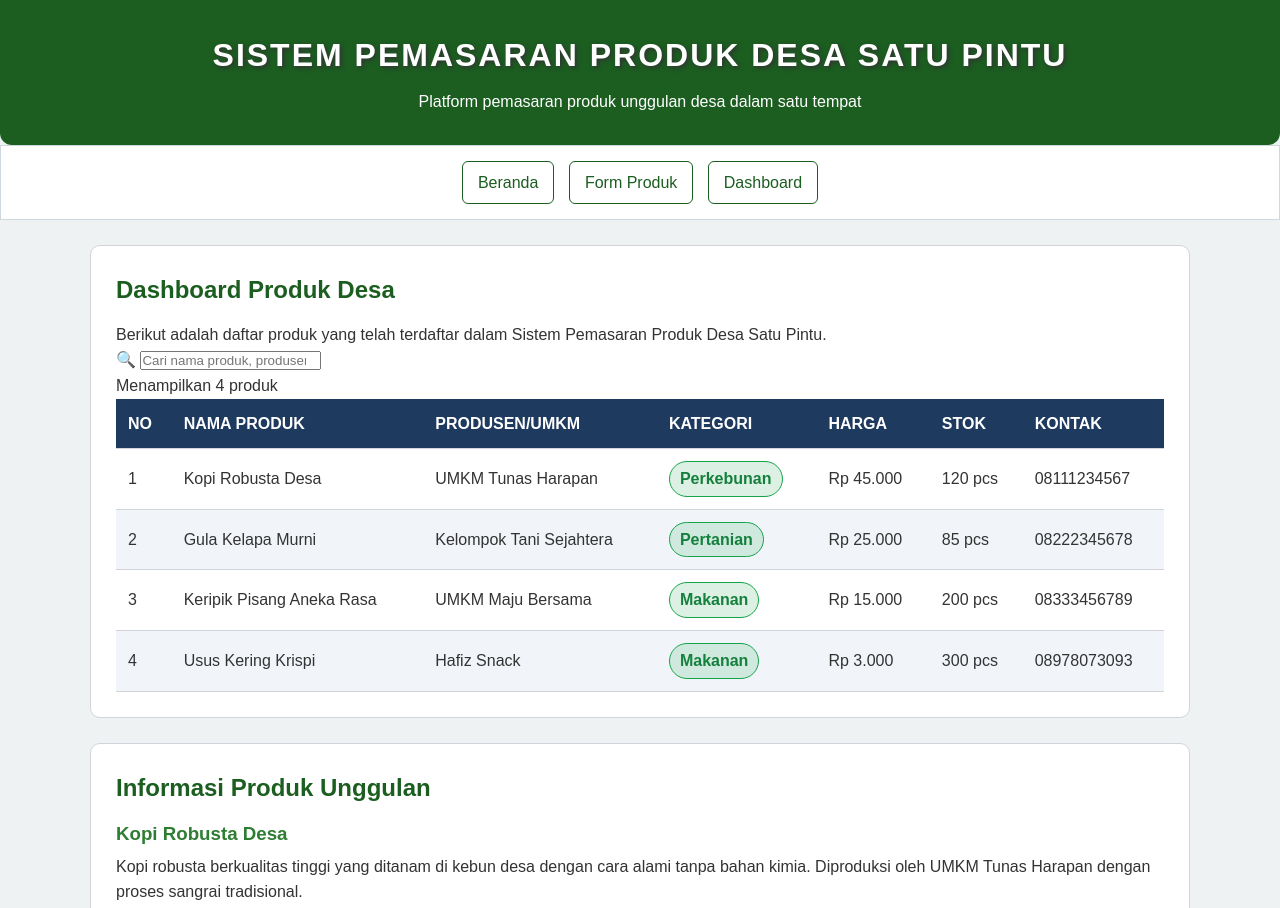
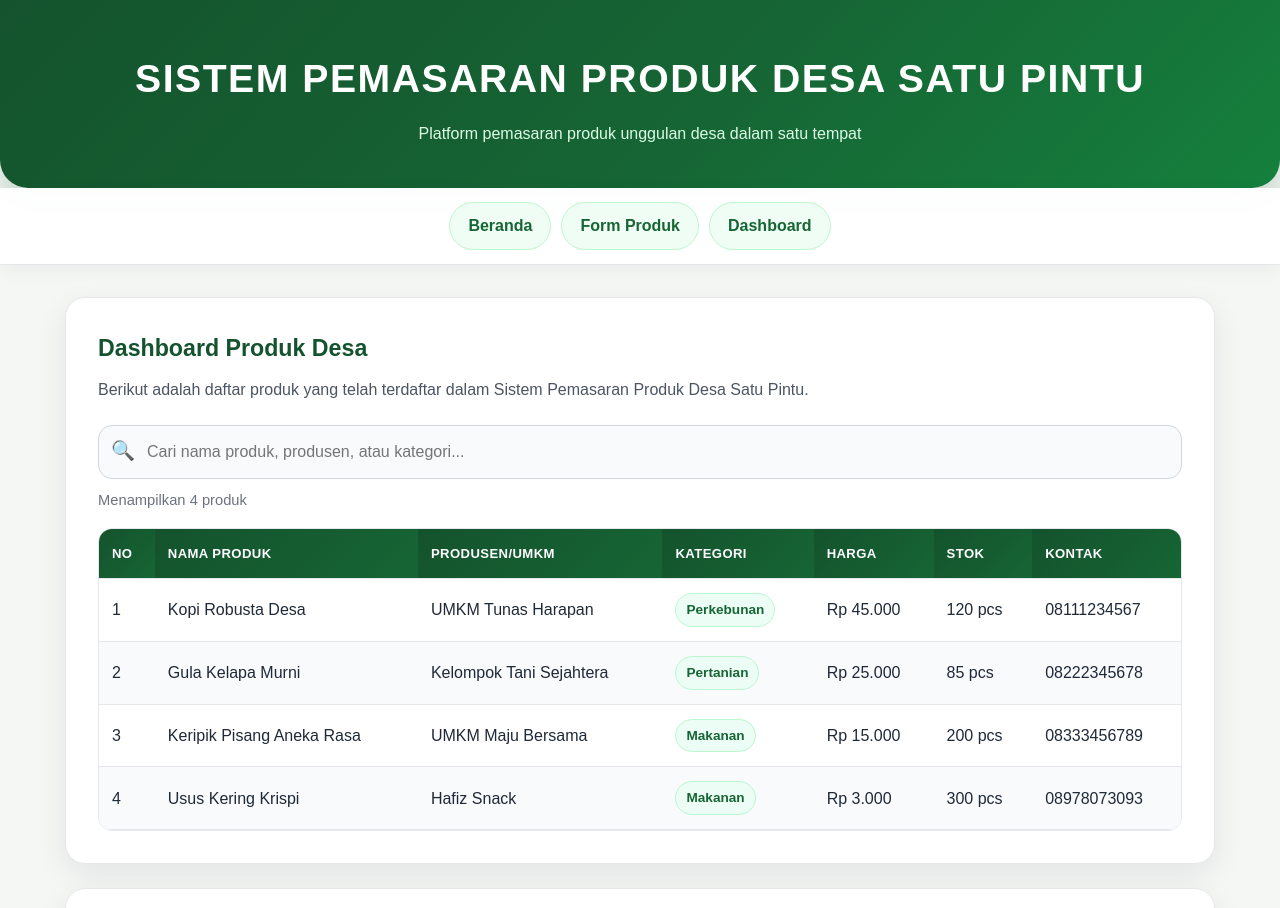
Before and after one commit to lutfimohammadhafiz-maker/Kelompok6PemWeb, a plain HTML site: page dashboard.html in a window 1280 px wide. Shown: the top 908 px of the page. Drawn offline with Linux system fonts and the light colour scheme.

Commit message:
memperbaiki kesalah nama file

```diff
--- a/style_updated.css
+++ b/style_updated.css
@@ -1,5 +1,5 @@
 /* =========================
-   CSS DASAR
+   CSS MODERN - SISTEM PEMASARAN PRODUK DESA
    ========================= */
 
 * {
@@ -8,148 +8,187 @@
     padding: 0;
 }
 
+:root {
+    --primary: #166534;
+    --primary-dark: #14532d;
+    --primary-light: #22c55e;
+    --accent: #f59e0b;
+    --bg: #f5f7f5;
+    --surface: #ffffff;
+    --text: #1f2937;
+    --muted: #6b7280;
+    --border: #e5e7eb;
+    --shadow: 0 10px 30px rgba(15, 23, 42, 0.08);
+}
+
+html {
+    scroll-behavior: smooth;
+}
+
 body {
-    background-color: #eef2f3;
-    color: #333333;
+    min-height: 100vh;
+    background: linear-gradient(180deg, #f0fdf4 0%, var(--bg) 260px);
+    color: var(--text);
     font-family: Arial, Helvetica, sans-serif;
     line-height: 1.6;
 }
 
-h1,
-h2,
-h3,
-p,
-a {
+h1, h2, h3, p, a, label, input, select, textarea, button, th, td {
     font-family: Arial, Helvetica, sans-serif;
 }
-
 
 /* =========================
    HEADER
    ========================= */
 
 header {
-    background-color: #1b5e20;
+    background: linear-gradient(135deg, #14532d 0%, #166534 55%, #15803d 100%);
     color: white;
     text-align: center;
-    padding: 30px 20px;
-    border-radius: 0 0 12px 12px;
+    padding: 48px 20px 42px;
+    border-radius: 0 0 28px 28px;
+    box-shadow: 0 12px 30px rgba(20, 83, 45, 0.22);
 }
 
 header h1 {
+    font-size: clamp(1.6rem, 4vw, 2.45rem);
     text-transform: uppercase;
-    letter-spacing: 2px;
-    text-shadow: 2px 2px 4px #333333;
-    margin-bottom: 8px;
+    letter-spacing: 1.5px;
+    margin-bottom: 10px;
 }
 
 header p {
-    font-size: 16px;
+    max-width: 760px;
+    margin: 0 auto;
+    color: #dcfce7;
+    font-size: 1rem;
 }
-
 
 /* =========================
    NAVIGASI
    ========================= */
 
 nav {
-    background-color: white;
-    text-align: center;
-    padding: 15px;
-    border: 1px solid #cfd8dc;
-    margin-bottom: 20px;
+    position: sticky;
+    top: 0;
+    z-index: 20;
+    display: flex;
+    justify-content: center;
+    gap: 10px;
+    flex-wrap: wrap;
+    background: rgba(255, 255, 255, 0.94);
+    backdrop-filter: blur(10px);
+    padding: 14px 18px;
+    border-bottom: 1px solid rgba(229, 231, 235, 0.95);
+    box-shadow: 0 4px 18px rgba(15, 23, 42, 0.05);
 }
 
 nav a {
-    color: #1b5e20;
+    color: var(--primary);
     text-decoration: none;
-    border: 1px solid #1b5e20;
-    border-radius: 6px;
-    padding: 8px 15px;
-    margin: 0 5px;
-    display: inline-block;
+    font-weight: 700;
+    padding: 10px 18px;
+    border: 1px solid #bbf7d0;
+    border-radius: 999px;
+    background: #f0fdf4;
+    transition: 0.25s ease;
 }
 
-nav a:hover {
-    background-color: #1b5e20;
+nav a:hover,
+nav a:focus {
+    background: var(--primary);
     color: white;
+    border-color: var(--primary);
+    transform: translateY(-2px);
+    box-shadow: 0 8px 18px rgba(22, 101, 52, 0.18);
 }
-
 
 /* =========================
    KONTEN UTAMA
    ========================= */
 
 main {
-    width: 90%;
-    max-width: 1100px;
-    margin: 25px auto;
+    width: min(94%, 1150px);
+    margin: 32px auto 50px;
 }
 
 section {
-    background-color: white;
-    padding: 25px;
-    margin-bottom: 25px;
-    border: 1px solid #d1d5db;
-    border-radius: 10px;
+    background: var(--surface);
+    padding: clamp(20px, 4vw, 32px);
+    margin-bottom: 24px;
+    border: 1px solid var(--border);
+    border-radius: 20px;
+    box-shadow: var(--shadow);
 }
 
 section h2 {
-    color: #1b5e20;
-    margin-bottom: 12px;
+    color: var(--primary-dark);
+    font-size: 1.45rem;
+    margin-bottom: 10px;
 }
 
 section h3 {
-    color: #2e7d32;
-    margin-bottom: 5px;
+    color: var(--primary);
+    margin-bottom: 7px;
 }
 
-ul,
-ol {
-    margin-left: 25px;
+section p {
+    color: #4b5563;
+}
+
+ul, ol {
+    margin: 14px 0 0 22px;
 }
 
 li {
-    margin-bottom: 8px;
+    margin-bottom: 10px;
+    color: #374151;
 }
-
 
 /* =========================
    FORM PRODUK
    ========================= */
 
 .form-container {
-    background-color: white;
-    border: 2px solid #3b82f6;
-    border-radius: 10px;
-    padding: 25px;
+    background: linear-gradient(180deg, #ffffff, #fbfffc);
+    border: 1px solid #bbf7d0;
+    border-radius: 18px;
+    padding: clamp(18px, 4vw, 30px);
 }
 
 fieldset {
-    border: 1px solid #9ca3af;
-    border-radius: 8px;
+    border: 1px solid var(--border);
+    border-radius: 14px;
     padding: 20px;
     margin-bottom: 20px;
 }
 
 legend {
-    font-weight: bold;
-    color: #1b5e20;
+    font-weight: 800;
+    color: var(--primary);
     padding: 0 8px;
 }
 
 label {
-    font-weight: bold;
+    display: block;
+    font-weight: 700;
     color: #374151;
+    margin-bottom: 6px;
 }
 
 .input-control {
     width: 100%;
-    padding: 10px;
-    border: 1px solid #9ca3af;
-    border-radius: 6px;
-    margin-top: 5px;
-    font-family: Arial, Helvetica, sans-serif;
+    padding: 12px 14px;
+    border: 1px solid #d1d5db;
+    border-radius: 10px;
+    background: white;
+    color: var(--text);
+    font-size: 0.98rem;
+    transition: 0.2s ease;
+}
+
+.input-control::placeholder {
+    color: #9ca3af;
 }
 
 textarea.input-control {
@@ -158,94 +197,214 @@
 
 .input-control:focus {
     outline: none;
-    border: 2px solid #3b82f6;
+    border-color: var(--primary-light);
+    box-shadow: 0 0 0 4px rgba(34, 197, 94, 0.14);
+}
+
+#btn-submit,
+button[type="reset"] {
+    border: none;
+    color: white;
+    padding: 12px 20px;
+    border-radius: 10px;
+    cursor: pointer;
+    font-weight: 800;
+    transition: 0.2s ease;
 }
 
 #btn-submit {
-    background-color: #16a34a;
-    border: none;
-    color: white;
-    padding: 10px 18px;
-    text-transform: uppercase;
-    border-radius: 6px;
-    cursor: pointer;
-    font-weight: bold;
+    background: linear-gradient(135deg, #15803d, #16a34a);
+}
+
+#btn-submit:hover,
+button[type="reset"]:hover {
+    transform: translateY(-2px);
 }
 
 #btn-submit:hover {
-    background-color: #15803d;
+    box-shadow: 0 8px 18px rgba(22, 163, 74, 0.25);
 }
 
 button[type="reset"] {
-    background-color: #6b7280;
-    border: none;
-    color: white;
-    padding: 10px 18px;
-    border-radius: 6px;
-    cursor: pointer;
+    background: #6b7280;
     margin-left: 8px;
 }
 
 button[type="reset"]:hover {
-    background-color: #4b5563;
+    background: #4b5563;
 }
 
+/* =========================
+   PENCARIAN DASHBOARD
+   ========================= */
+
+.search-box {
+    display: flex;
+    align-items: center;
+    gap: 12px;
+    margin: 22px 0 10px;
+    padding: 8px 12px;
+    border: 1px solid #d1d5db;
+    border-radius: 14px;
+    background: #f9fafb;
+    transition: 0.2s ease;
+}
+
+.search-box:focus-within {
+    border-color: var(--primary-light);
+    background: white;
+    box-shadow: 0 0 0 4px rgba(34, 197, 94, 0.12);
+}
+
+.search-icon {
+    font-size: 1.2rem;
+}
+
+.search-box input {
+    width: 100%;
+    border: none;
+    outline: none;
+    background: transparent;
+    padding: 9px 0;
+    font-size: 1rem;
+    color: var(--text);
+}
+
+.search-info {
+    color: var(--muted);
+    font-size: 0.92rem;
+    margin-bottom: 16px;
+}
 
 /* =========================
    DASHBOARD / TABEL
    ========================= */
 
+.table-wrapper {
+    overflow-x: auto;
+    border: 1px solid var(--border);
+    border-radius: 14px;
+}
+
 .data-table {
     width: 100%;
+    min-width: 800px;
     border-collapse: collapse;
     background-color: white;
 }
 
 table.data-table th,
 table.data-table td {
-    border-bottom: 1px solid #d1d5db;
-    padding: 12px;
+    border-bottom: 1px solid var(--border);
+    padding: 14px 13px;
     text-align: left;
 }
 
 table.data-table th {
-    background-color: #1e3a5f;
+    background: linear-gradient(135deg, #14532d, #166534);
     color: white;
     text-transform: uppercase;
+    font-size: 0.82rem;
+    letter-spacing: 0.4px;
+    white-space: nowrap;
+}
+
+.data-table tbody tr {
+    transition: background 0.2s ease, transform 0.2s ease;
 }
 
 .data-table tbody tr:nth-child(even) {
-    background-color: #f1f5f9;
+    background-color: #f8fafc;
 }
 
 .data-table tbody tr:hover {
-    background-color: #e2e8f0;
+    background-color: #f0fdf4;
 }
 
+.data-table tbody tr:last-child td {
+    border-bottom: none;
+}
+
+.empty-row td {
+    text-align: center !important;
+    padding: 30px !important;
+    color: var(--muted);
+}
 
 /* =========================
-   BADGE NILAI / STATUS
+   BADGE KATEGORI
    ========================= */
 
 .nilai-badge {
     display: inline-block;
-    background-color: rgba(22, 163, 74, 0.15);
-    color: #15803d;
-    border: 1px solid #16a34a;
-    border-radius: 20px;
-    padding: 4px 10px;
-    font-weight: bold;
+    background: #ecfdf5;
+    color: #166534;
+    border: 1px solid #bbf7d0;
+    border-radius: 999px;
+    padding: 5px 10px;
+    font-size: 0.85rem;
+    font-weight: 800;
 }
 
+/* =========================
+   ARTIKEL PRODUK UNGGULAN
+   ========================= */
+
+article {
+    padding: 18px;
+    border: 1px solid var(--border);
+    border-left: 4px solid var(--primary-light);
+    border-radius: 14px;
+    background: linear-gradient(90deg, #f8fafc, #ffffff);
+}
 
 /* =========================
    FOOTER
    ========================= */
 
 footer {
-    background-color: #1b5e20;
-    color: white;
+    background: #0f3d22;
+    color: #dcfce7;
     text-align: center;
-    padding: 20px;
+    padding: 24px 18px;
     margin-top: 30px;
 }
+
+/* =========================
+   RESPONSIVE
+   ========================= */
+
+@media (max-width: 700px) {
+    header {
+        padding: 34px 16px 30px;
+        border-radius: 0 0 20px 20px;
+    }
+
+    nav {
+        padding: 11px;
+    }
+
+    nav a {
+        flex: 1 1 140px;
+        text-align: center;
+        padding: 9px 12px;
+    }
+
+    main {
+        width: 94%;
+        margin-top: 22px;
+    }
+
+    section {
+        padding: 18px;
+        border-radius: 16px;
+    }
+
+    .form-container {
+        padding: 15px;
+    }
+
+    fieldset {
+        padding: 15px;
+    }
+}
```
Also changed, not shown: dashboard.html (renamed from dashboard_updated.html), form_produk.html (renamed from form_produk_updated.html), index.html (renamed from index_updated.html).
